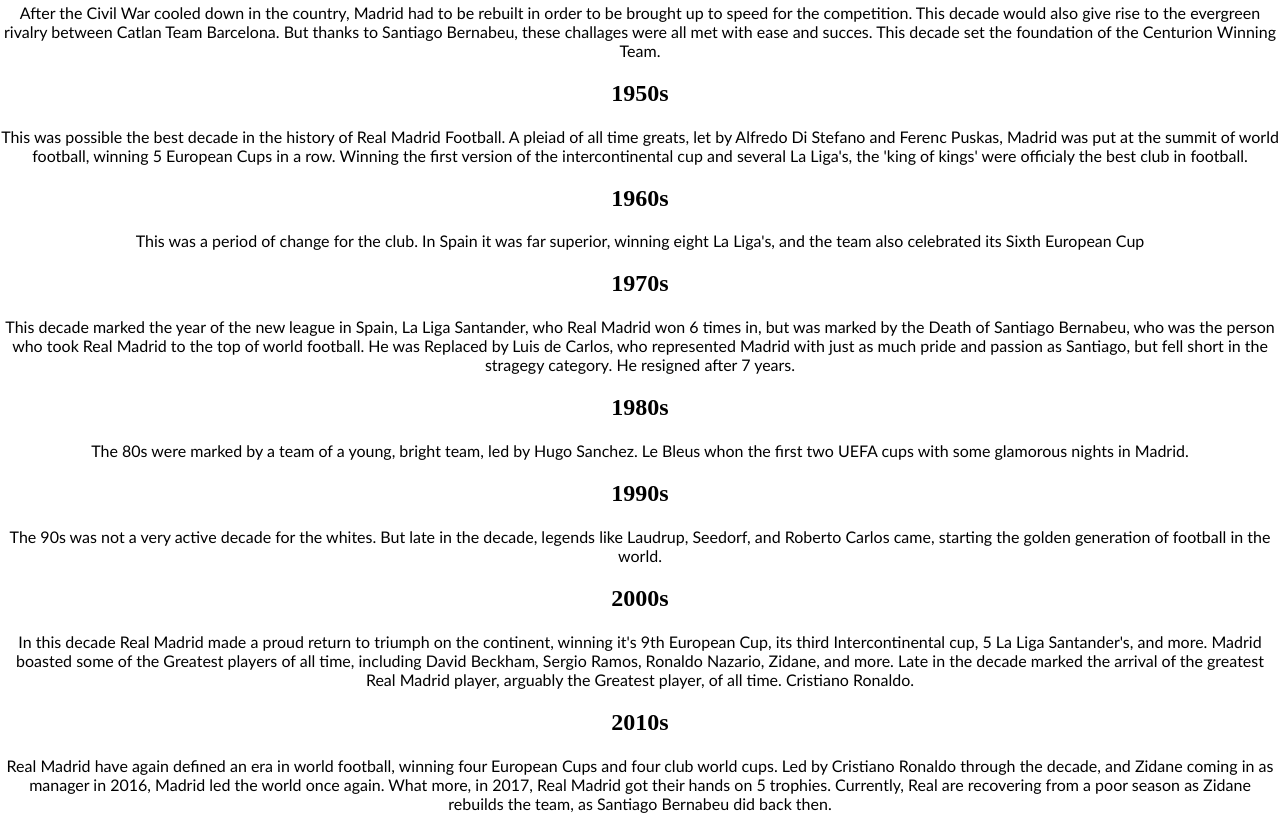
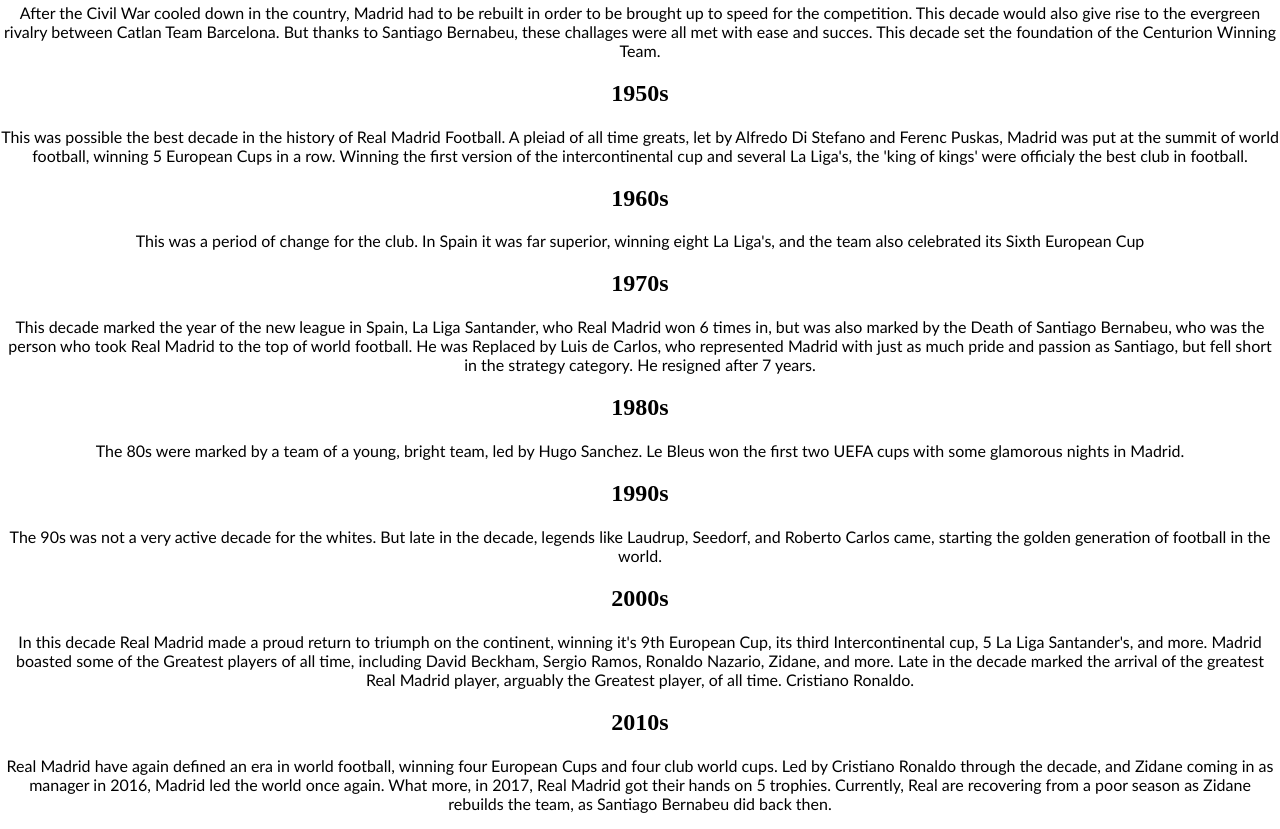
Before and after one commit to duketip-programmingfortheweb-auc-2019/favorites-MaskedChaff33, a plain HTML site: page index3.html in a window 1280 px wide. Shown: the part 780-1609 px from the top of the page. Drawn offline with Linux system fonts and the light colour scheme.

Commit message:
Add files via upload

```diff
--- a/index3.html
+++ b/index3.html
@@ -45,9 +45,9 @@
 <h2>1960s</h2>
 <p>This was a period of change for the club. In Spain it was far superior, winning eight La Liga's, and the team also celebrated its Sixth European Cup</p>
 <h2>1970s</h2>
-<p>This decade marked the year of the new league in Spain, La Liga Santander, who Real Madrid won 6 times in, but was marked by the Death of Santiago Bernabeu, who was the person who took Real Madrid to the top of world football. He was Replaced by Luis de Carlos, who represented Madrid with just as much pride and passion as Santiago, but fell short in the stragegy category. He resigned after 7 years. </p>
+<p>This decade marked the year of the new league in Spain, La Liga Santander, who Real Madrid won 6 times in, but was also marked by the Death of Santiago Bernabeu, who was the person who took Real Madrid to the top of world football. He was Replaced by Luis de Carlos, who represented Madrid with just as much pride and passion as Santiago, but fell short in the strategy category. He resigned after 7 years. </p>
 <h2>1980s</h2>
-<p> The 80s were marked by a team of a young, bright team, led by Hugo Sanchez. Le Bleus whon the first two UEFA cups with some glamorous nights in Madrid. </p>
+<p> The 80s were marked by a team of a young, bright team, led by Hugo Sanchez. Le Bleus won the first two UEFA cups with some glamorous nights in Madrid. </p>
 <h2>1990s</h2>
 <p>The 90s was not a very active decade for the whites. But late in the decade, legends like Laudrup, Seedorf, and Roberto Carlos came, starting the golden generation of football in the world.</p>
 <h2>2000s</h2>
```
